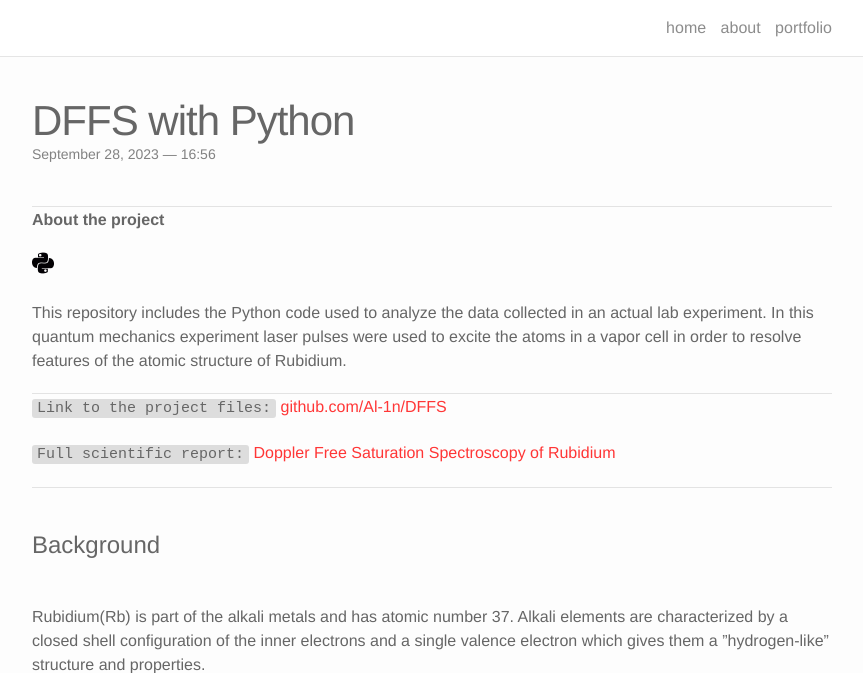
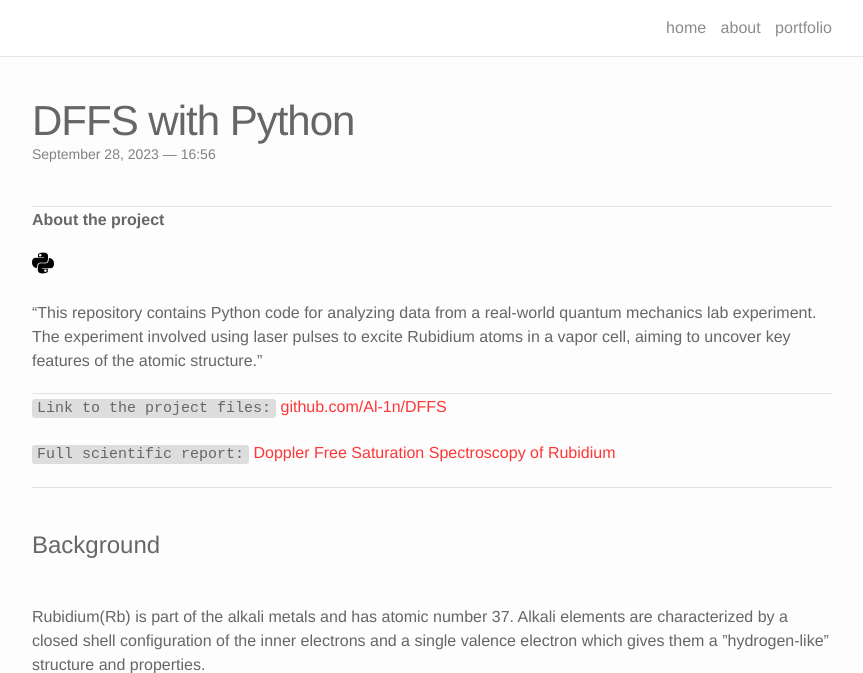
Before and after one commit to Al-1n/Al-1n.github.io, a Jekyll site: the page built from _portfolio/2_project.markdown, in a window 1280 px wide and 900 px high, cut to the strip 0-673 px from the top of the window. Shown: the whole strip, without its empty margins (208-1071 px from the left). Built offline with Jekyll 4.4.1, drawn with Linux system fonts in a browser that asks for light colours; nearby versions of some CDN libraries.

Commit message:
updating project pages

```diff
--- a/_portfolio/2_project.markdown
+++ b/_portfolio/2_project.markdown
@@ -11,7 +11,7 @@ img: /img/Rb_thumb.jpeg
 
 ![](/img/python_icon.png)
 
-This repository includes the Python code used to analyze the data collected in an actual lab experiment. In this quantum mechanics experiment laser pulses were used to excite the atoms in a vapor cell in order to resolve features of the atomic structure of Rubidium.
+"This repository contains Python code for analyzing data from a real-world quantum mechanics lab experiment. The experiment involved using laser pulses to excite Rubidium atoms in a vapor cell, aiming to uncover key features of the atomic structure."
 
 ---
 
```
